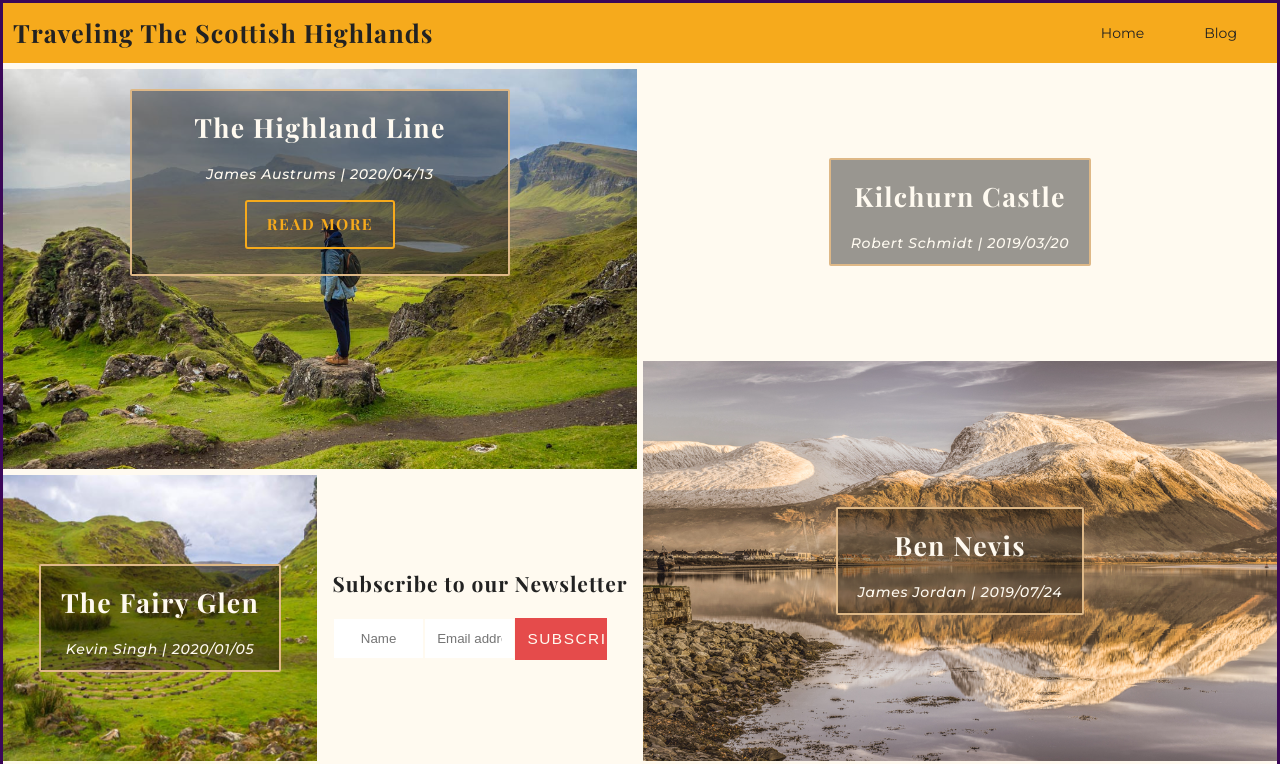
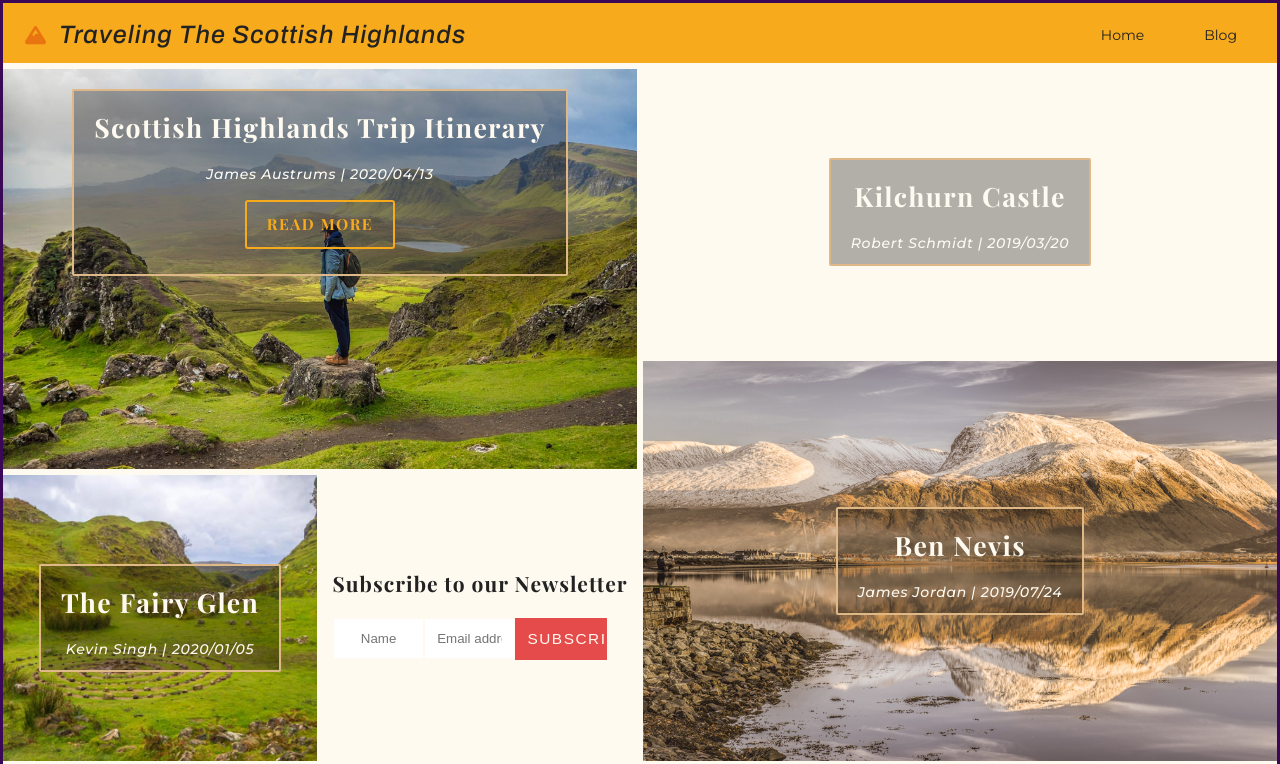
Before and after one commit to mycoolife/Personal-Blog-Website, a plain HTML site: page index.html in a window 1280 px wide. Shown: the top 764 px of the page. Drawn offline with nearby package versions, Linux system fonts and the light colour scheme.

Commit message:
Final changes

```diff
--- a/css/footer.css
+++ b/css/footer.css
@@ -9,3 +9,7 @@ footer {
 .fab {
   padding: 5px;
 }
+.fabTitle {
+  padding: 12px;
+  color:  rgb(233, 117, 16);
+}
--- a/css/index.css
+++ b/css/index.css
@@ -114,7 +114,7 @@
 /* tile styling */
 
 .text-gradient {
-  background-color: rgba(0, 0, 0, 0.4);
+  background-color: rgba(0, 0, 0, 0.3);
   min-width: 60%;
   max-width: 500px;
   padding: 10px 20px;
--- a/css/nav.css
+++ b/css/nav.css
@@ -12,7 +12,7 @@ nav {
 
 #nav-flex-title {
   display: flex;
-  font-family: 'Playfair Display', serif;
+  font-family: 'Archivo', sans-serif;
   font-size: 1.5em;
   letter-spacing: 0.05em;
   color: #222;
--- a/index.html
+++ b/index.html
@@ -6,6 +6,7 @@
   <meta http-equiv="X-UA-Compatible" content="ie=edge">
   <link rel="stylesheet" href="css/index.css" type="text/css">
   <link href="https://fonts.googleapis.com/css?family=Montserrat:400,500,500i,700|Playfair+Display:400,700&display=swap" rel="stylesheet">
+  <link href="https://fonts.googleapis.com/css2?family=Archivo:ital,wght@1,500&display=swap" rel="stylesheet">
   <script src="https://kit.fontawesome.com/2162da8111.js" crossorigin="anonymous"></script>
   <title>Traveling The Scottish Highlands</title>
 </head>
@@ -13,7 +14,8 @@
   <div id="grid-container">
     <nav>
       <div id="nav-flex-title">
-        <div id="title">Traveling The Scottish Highlands</div>
+        <i class="fabTitle fas fa-mountain"></i>
+          <div id="title">Traveling The Scottish Highlands</div>
       </div>
       <ul id="nav-flex-menu">
         <li class="nav-item">
@@ -27,7 +29,7 @@
     <section id="top-post">
       <div class="text-gradient">
         <a href="blog-post.html" class="link">
-          <h4>The Highland Line</h4>
+          <h4>Scottish Highlands Trip Itinerary</h4>
           <p class="post-info"><em>James Austrums | 2020/04/13</em></p>
         </a>
 
```
Also changed, not shown: blog-post.html (+2 -1 lines), 1 other file.
